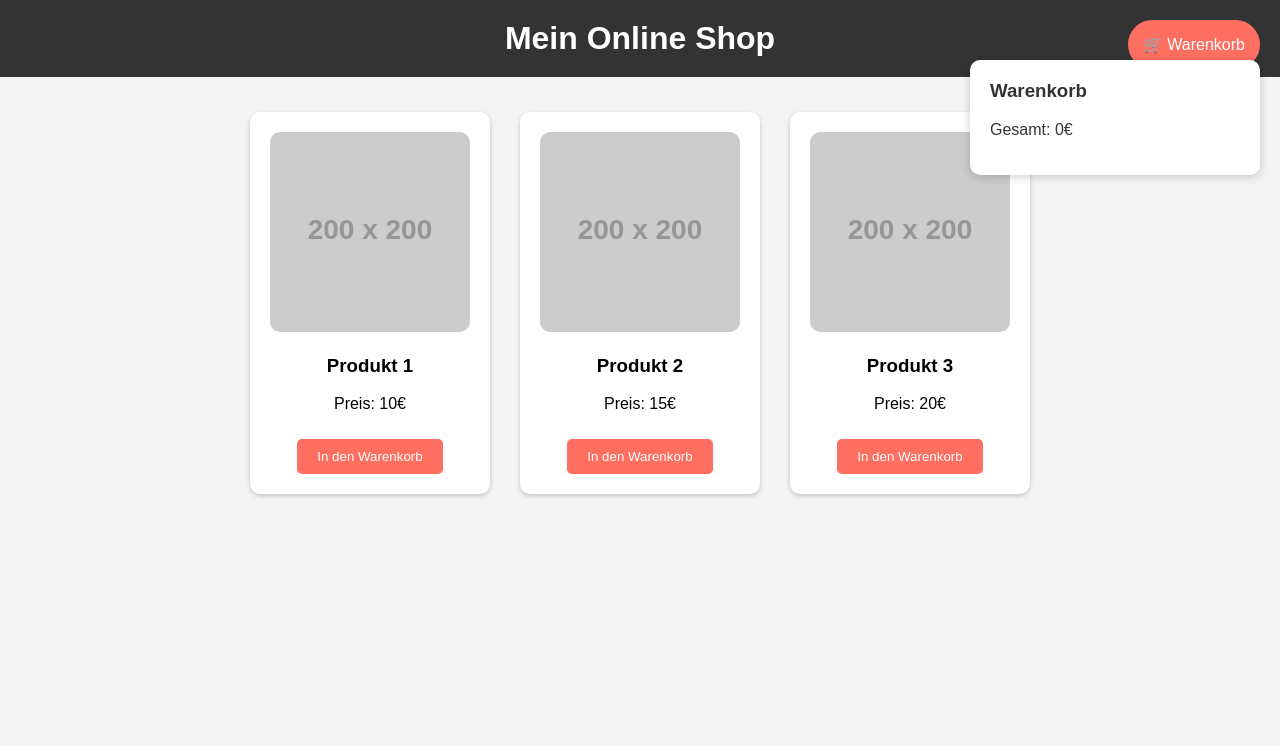
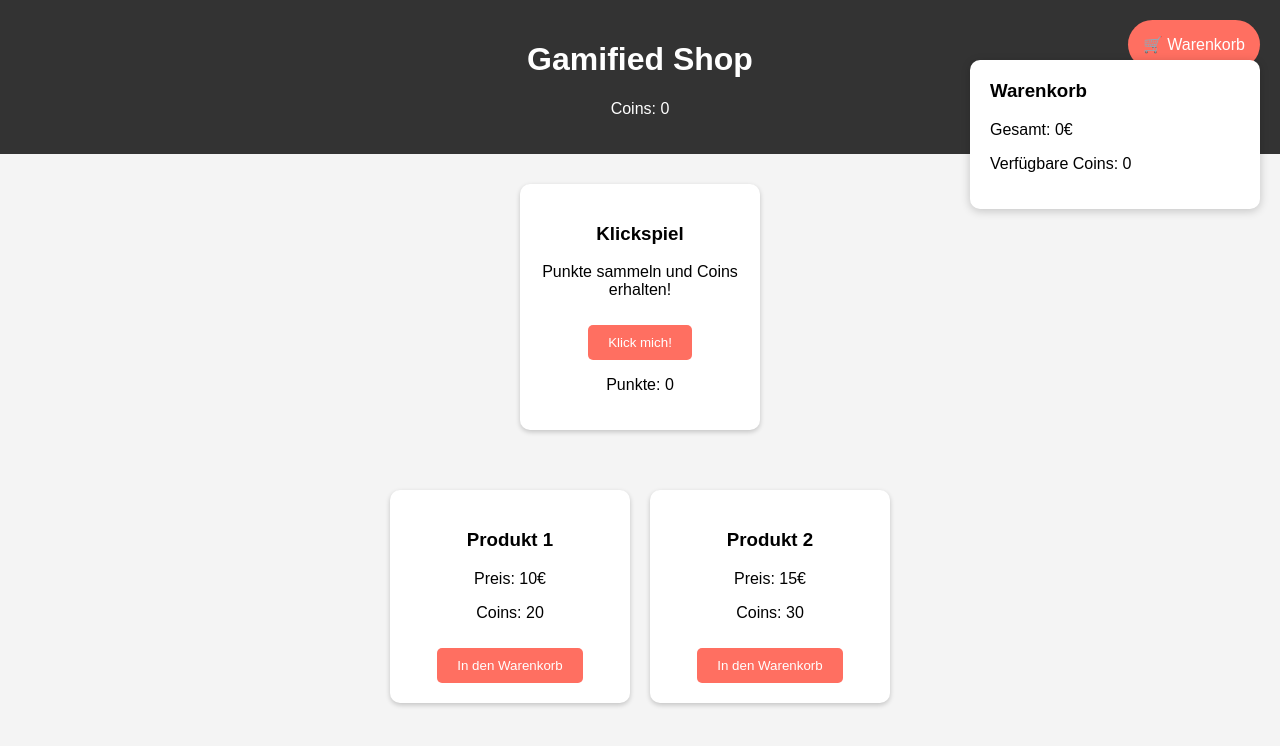
Before and after one commit to UMB-Zukunftstag/Cloud, a plain HTML site: page index.html in a window 1280 px wide. Both pictures are taken after a click on the element "🛒 Warenkorb". Drawn offline with Linux system fonts and the light colour scheme; placeholder pictures from the web are drawn by us.

Commit message:
Update index.html

```diff
--- a/index.html
+++ b/index.html
@@ -1,118 +1,49 @@
+
 <!DOCTYPE html>
 <html lang="de">
 <head>
 <meta charset="UTF-8">
 <meta name="viewport" content="width=device-width, initial-scale=1.0">
-    <title>Mini Online Shop</title>
+<title>Gamified Shop</title>
 <style>
-        body {
-            font-family: Arial, sans-serif;
-            margin: 0;
-            padding: 0;
-            background-color: #f4f4f4;
-        }
-
-        header {
-            background-color: #333;
-            color: #fff;
-            padding: 20px;
-            text-align: center;
-        }
-
-        h1 {
-            margin: 0;
-        }
-
-        .products {
-            display: flex;
-            flex-wrap: wrap;
-            justify-content: center;
-            padding: 20px;
-        }
-
-        .product {
-            background-color: #fff;
-            border-radius: 10px;
-            margin: 15px;
-            padding: 20px;
-            width: 200px;
-            text-align: center;
-            box-shadow: 0 2px 5px rgba(0,0,0,0.2);
-        }
-
-        .product img {
-            max-width: 100%;
-            border-radius: 10px;
-        }
-
-        .product button {
-            margin-top: 10px;
-            padding: 10px 20px;
-            background-color: #ff6f61;
-            border: none;
-            border-radius: 5px;
-            color: #fff;
-            cursor: pointer;
-        }
-
-        .cart {
-            position: fixed;
-            top: 20px;
-            right: 20px;
-            background-color: #ff6f61;
-            color: #fff;
-            padding: 15px;
-            border-radius: 50px;
-            cursor: pointer;
-        }
-
-        .cart-items {
-            display: none;
-            position: fixed;
-            top: 60px;
-            right: 20px;
-            background-color: #fff;
-            color: #333;
-            padding: 20px;
-            border-radius: 10px;
-            box-shadow: 0 2px 10px rgba(0,0,0,0.2);
-            width: 250px;
-        }
-
-        .cart-items h3 {
-            margin-top: 0;
-        }
-
-        .cart-items ul {
-            list-style: none;
-            padding: 0;
-        }
+body { font-family: Arial; background: #f4f4f4; margin:0; padding:0; }
+header { background: #333; color:#fff; padding:20px; text-align:center;}
+.products, .game-section { display:flex; justify-content:center; flex-wrap:wrap; padding:20px; }
+.product, .game-section div { background:#fff; margin:10px; padding:20px; border-radius:10px; text-align:center; width:200px; box-shadow:0 2px 5px rgba(0,0,0,0.2); }
+button { padding:10px 20px; margin-top:10px; cursor:pointer; background:#ff6f61; border:none; border-radius:5px; color:#fff; }
+.cart { position:fixed; top:20px; right:20px; background:#ff6f61; color:#fff; padding:15px; border-radius:50px; cursor:pointer; }
+.cart-items { display:none; position:fixed; top:60px; right:20px; background:#fff; padding:20px; border-radius:10px; box-shadow:0 2px 10px rgba(0,0,0,0.2); width:250px; }
+.cart-items h3 { margin-top:0; }
 </style>
 </head>
 <body>
 
 <header>
-    <h1>Mein Online Shop</h1>
+    <h1>Gamified Shop</h1>
+    <p>Coins: <span id="coins">0</span></p>
 </header>
+
+<div class="game-section">
+    <div>
+        <h3>Klickspiel</h3>
+        <p>Punkte sammeln und Coins erhalten!</p>
+        <button id="gameButton">Klick mich!</button>
+        <p>Punkte: <span id="score">0</span></p>
+    </div>
+</div>
 
 <div class="products">
     <div class="product">
-        <img src="https://via.placeholder.com/200" alt="Produkt 1">
         <h3>Produkt 1</h3>
         <p>Preis: 10€</p>
-        <button data-name="Produkt 1" data-price="10">In den Warenkorb</button>
+        <p>Coins: 20</p>
+        <button data-name="Produkt 1" data-price="10" data-coins="20">In den Warenkorb</button>
     </div>
     <div class="product">
-        <img src="https://via.placeholder.com/200" alt="Produkt 2">
         <h3>Produkt 2</h3>
         <p>Preis: 15€</p>
-        <button data-name="Produkt 2" data-price="15">In den Warenkorb</button>
-    </div>
-    <div class="product">
-        <img src="https://via.placeholder.com/200" alt="Produkt 3">
-        <h3>Produkt 3</h3>
-        <p>Preis: 20€</p>
-        <button data-name="Produkt 3" data-price="20">In den Warenkorb</button>
+        <p>Coins: 30</p>
+        <button data-name="Produkt 2" data-price="15" data-coins="30">In den Warenkorb</button>
     </div>
 </div>
 
@@ -121,21 +52,47 @@
     <h3>Warenkorb</h3>
     <ul id="cartList"></ul>
     <p id="totalPrice">Gesamt: 0€</p>
+    <p>Verfügbare Coins: <span id="availableCoins">0</span></p>
 </div>
 
 <script>
+let score = 0;
+let coins = 0;
 const cart = [];
+
+const gameButton = document.getElementById('gameButton');
+const scoreDisplay = document.getElementById('score');
+const coinsDisplay = document.getElementById('coins');
 const cartButton = document.querySelector('.cart');
 const cartItems = document.querySelector('.cart-items');
 const cartList = document.getElementById('cartList');
 const totalPriceEl = document.getElementById('totalPrice');
+const availableCoinsEl = document.getElementById('availableCoins');
 
+// Spiel-Logik
+gameButton.addEventListener('click', () => {
+    score++;
+    if(score % 5 === 0){ // Für jede 5 Punkte, 1 Coin
+        coins++;
+        coinsDisplay.textContent = coins;
+    }
+    scoreDisplay.textContent = score;
+});
+
+// Warenkorb-Logik
 document.querySelectorAll('.product button').forEach(button => {
     button.addEventListener('click', () => {
         const name = button.getAttribute('data-name');
         const price = parseFloat(button.getAttribute('data-price'));
+        const coinCost = parseInt(button.getAttribute('data-coins'));
+        if(coins >= coinCost){
+            coins -= coinCost;
+            coinsDisplay.textContent = coins;
             cart.push({name, price});
             updateCart();
+        } else {
+            alert('Nicht genügend Coins!');
+        }
     });
 });
 
@@ -143,7 +100,7 @@
     cartItems.style.display = cartItems.style.display === 'block' ? 'none' : 'block';
 });
 
-    function updateCart() {
+function updateCart(){
     cartList.innerHTML = '';
     let total = 0;
     cart.forEach(item => {
@@ -153,6 +110,7 @@
         total += item.price;
     });
     totalPriceEl.textContent = 'Gesamt: ' + total + '€';
+    availableCoinsEl.textContent = coins;
 }
 </script>
 
```
Lines whose indentation alone changed are shown as unchanged.
